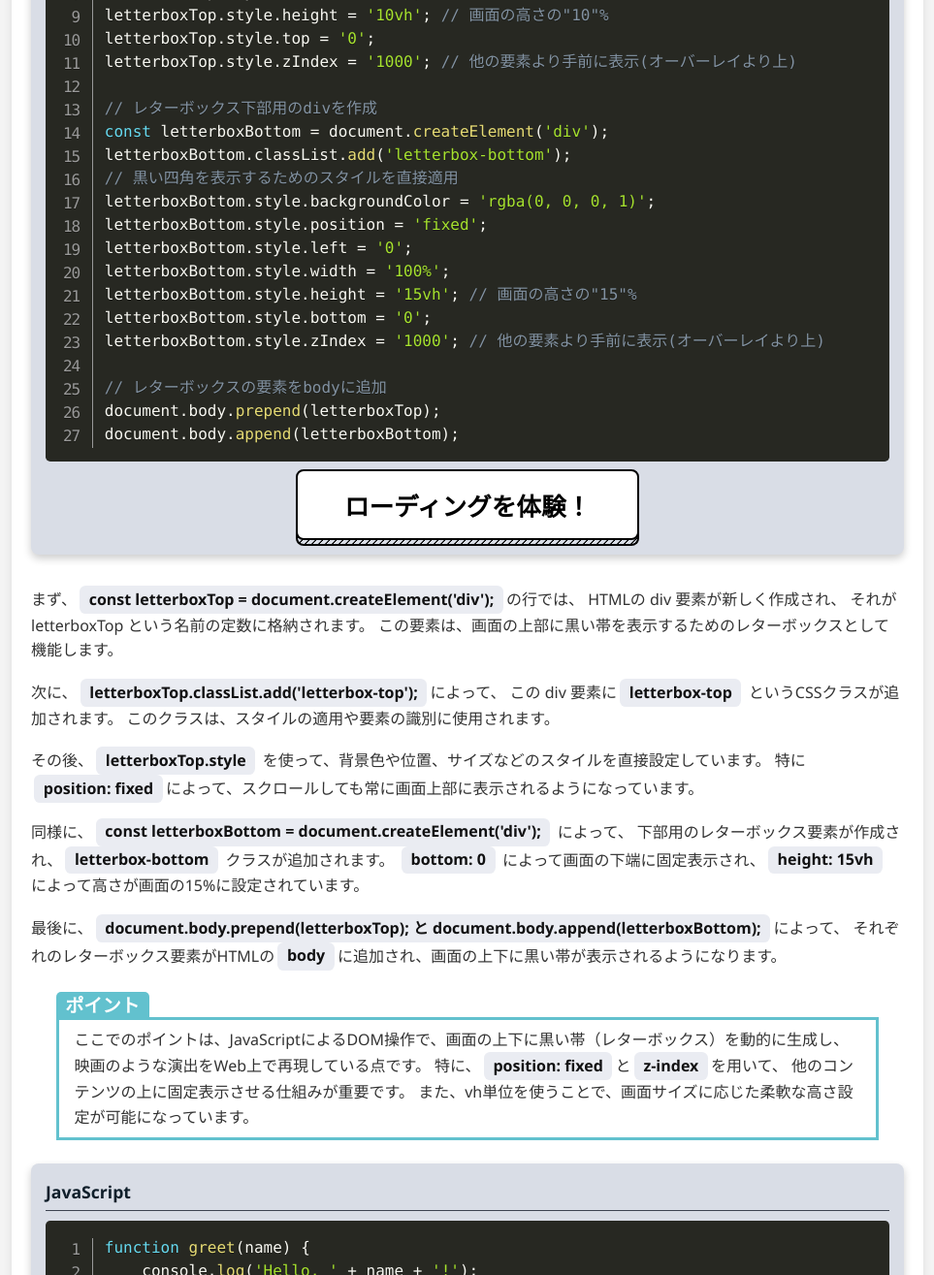
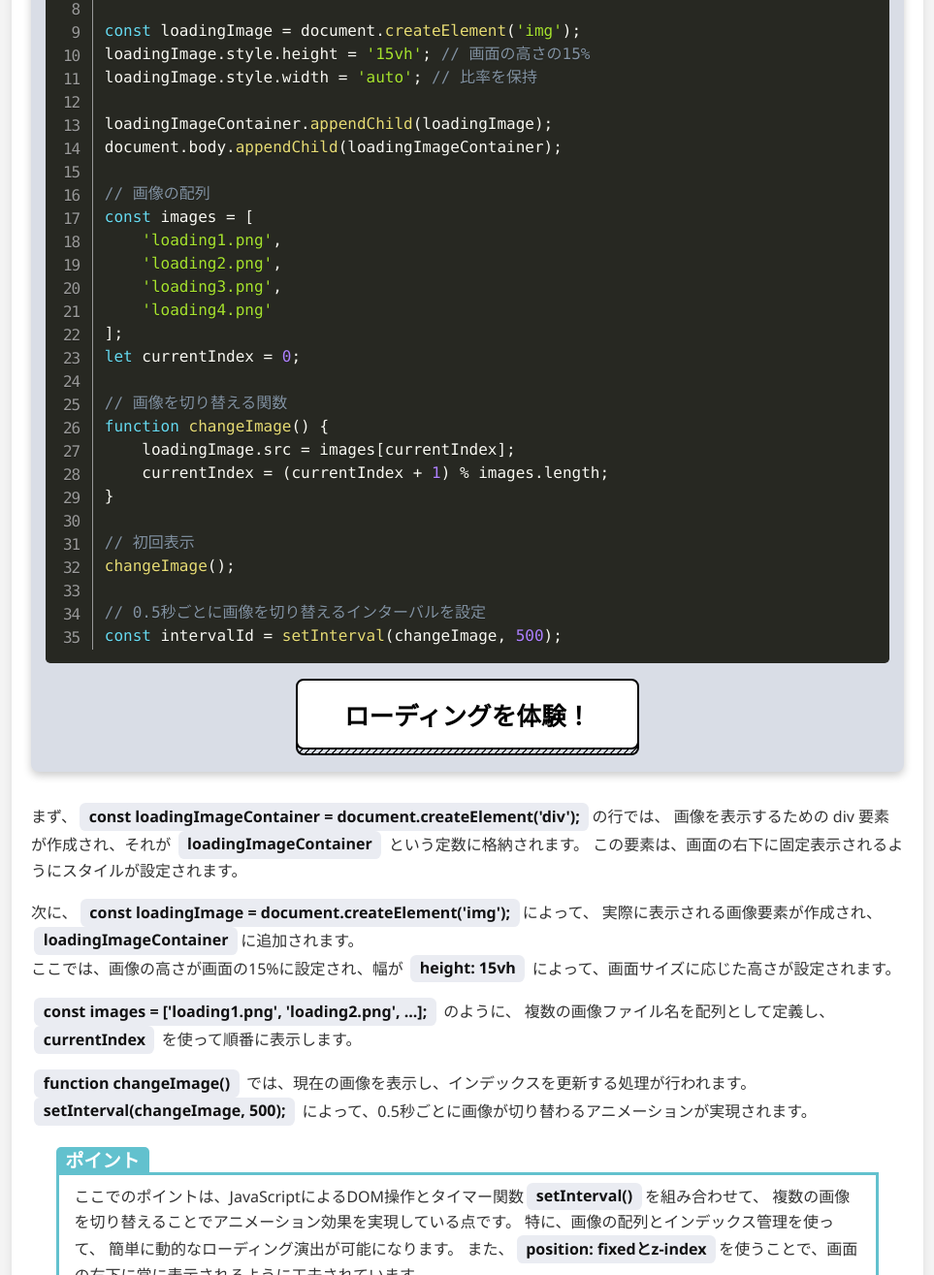
Before and after one commit to TainakaR/DOM_js, a plain HTML site: page index.html in a window 1280 px wide. Shown: the part 6046-7361 px from the top of the page at 97% size, without its empty margins (158-1121 px from the left). Drawn offline with nearby package versions, Linux system fonts and the light colour scheme; a small style sheet from the web is missing.

Commit message:
③の追加

```diff
--- a/index.html
+++ b/index.html
@@ -250,45 +250,54 @@ document.body.append(letterboxBottom);</code></pre>
         </div>
 
 
-        <h2 class="section-title">DOM操作：②レターボックスを追加しよう！</h2>
+        <h2 class="section-title">DOM操作：③ローディングアニメーションを追加しよう！</h2>
         <div class="text-content">
-            <p>映画のような演出をWebに取り入れてみましょう！
-            レターボックスとは、画面の上下に黒い帯を表示することで、映像にシネマティックな印象を与える手法です。
-            これをローディング画面に応用することで、ユーザーに「特別な体験が始まる」という期待感を演出できます。<br>
-            このセクションでは、JavaScriptを使って画面の上下に黒い帯（レターボックス）を動的に追加する方法を紹介します。
-            DOM操作によって、読み込み中の画面に映画のような雰囲気を加えることができます。</p>
+            <p>ローディング中の待ち時間を、ただの静止画ではなく動きのあるアニメーションで演出してみましょう。
+                このセクションでは、JavaScriptを使って複数の画像を切り替えることで、
+                アニメーションのような効果を実現する方法を紹介します。<br>
+                画像を一定間隔で切り替えることで、ユーザーに「処理が進行中である」という視覚的なフィードバックを与え、待ち時間のストレスを軽減できます。
+                また、画像の切り替えはsetInterval()を使って簡単に実装できるため、初心者にもおすすめのテクニックです。
+            </p>
 
             <div class="script">
-                <h3>letterbox.js</h3>
-                <pre class="line-numbers"><code class="language-javascript">// レターボックス上部用のdivを作成
-const letterboxTop = document.createElement('div');
-letterboxTop.classList.add('letterbox-top');
-// 黒い四角を表示するためのスタイルを直接適用
-letterboxTop.style.backgroundColor = 'rgba(0, 0, 0, 1)';
-letterboxTop.style.position = 'fixed';
-letterboxTop.style.left = '0';
-letterboxTop.style.width = '100%';
-letterboxTop.style.height = '10vh'; // 画面の高さの"10"%
-letterboxTop.style.top = '0';
-letterboxTop.style.zIndex = '1000'; // 他の要素より手前に表示(オーバーレイより上)
+                <h3>loading.js</h3>
+                <pre class="line-numbers"><code class="language-javascript">// 画像表示用のdivを作成
+const loadingImageContainer = document.createElement('div');
+loadingImageContainer.classList.add('loading-image-container');
+loadingImageContainer.style.position = 'fixed';
+loadingImageContainer.style.right = '0px'; // 右からの位置
+loadingImageContainer.style.bottom = '0px'; // 下からの位置
+loadingImageContainer.style.zIndex = '1001'; // レターボックスより手前に表示
 
-// レターボックス下部用のdivを作成
-const letterboxBottom = document.createElement('div');
-letterboxBottom.classList.add('letterbox-bottom');
-// 黒い四角を表示するためのスタイルを直接適用
-letterboxBottom.style.backgroundColor = 'rgba(0, 0, 0, 1)';
-letterboxBottom.style.position = 'fixed';
-letterboxBottom.style.left = '0';
-letterboxBottom.style.width = '100%';
-letterboxBottom.style.height = '15vh'; // 画面の高さの"15"%
-letterboxBottom.style.bottom = '0';
-letterboxBottom.style.zIndex = '1000'; // 他の要素より手前に表示(オーバーレイより上)
+const loadingImage = document.createElement('img');
+loadingImage.style.height = '15vh'; // 画面の高さの15%
+loadingImage.style.width = 'auto'; // 比率を保持
 
-// レターボックスの要素をbodyに追加
-document.body.prepend(letterboxTop);
-document.body.append(letterboxBottom);</code></pre>
+loadingImageContainer.appendChild(loadingImage);
+document.body.appendChild(loadingImageContainer);
 
-            <form id="push_demo_2">
+// 画像の配列
+const images = [
+    'loading1.png',
+    'loading2.png',
+    'loading3.png',
+    'loading4.png'
+];
+let currentIndex = 0;
+
+// 画像を切り替える関数
+function changeImage() {
+    loadingImage.src = images[currentIndex];
+    currentIndex = (currentIndex + 1) % images.length;
+}
+
+// 初回表示
+changeImage();
+
+// 0.5秒ごとに画像を切り替えるインターバルを設定
+const intervalId = setInterval(changeImage, 500);</code></pre>
+
+            <form id="push_demo_3">
                 <button type="submit" class="btn btn-border">
                     <span><strong>ローディングを体験！</strong></span>
                 </button>
@@ -296,65 +305,42 @@ document.body.append(letterboxBottom);</code></pre>
             </div>
 
             <p>
-                まず、<a>const letterboxTop = document.createElement('div'); </a>の行では、 HTMLの div 要素が新しく作成され、
-                それが letterboxTop という名前の定数に格納されます。
-                この要素は、画面の上部に黒い帯を表示するためのレターボックスとして機能します。
+                まず、<a>const loadingImageContainer = document.createElement('div'); </a>の行では、
+                画像を表示するための div 要素が作成され、それが <a>loadingImageContainer</a> という定数に格納されます。
+                この要素は、画面の右下に固定表示されるようにスタイルが設定されます。
             </p>
             <P>
-                次に、<a>letterboxTop.classList.add('letterbox-top'); </a>によって、 この
-                div 要素に<a>letterbox-top </a> というCSSクラスが追加されます。
-                このクラスは、スタイルの適用や要素の識別に使用されます。
+                次に、<a>const loadingImage = document.createElement('img'); </a>によって、
+                実際に表示される画像要素が作成され、<a>loadingImageContainer </a>に追加されます。 <br>
+                ここでは、画像の高さが画面の15%に設定され、幅が <a>height: 15vh</a> によって、画面サイズに応じた高さが設定されます。
             </P>
             <p>
-                その後、<a>letterboxTop.style</a> を使って、背景色や位置、サイズなどのスタイルを直接設定しています。
-                特に<a> position: fixed </a>によって、スクロールしても常に画面上部に表示されるようになっています。
+                <a>const images = ['loading1.png', 'loading2.png', ...];</a> のように、
+                複数の画像ファイル名を配列として定義し、<a>currentIndex</a> を使って順番に表示します。
             </p>
             <p>
-                同様に、<a>const letterboxBottom = document.createElement('div');</a> によって、 下部用のレターボックス要素が作成され、<a>letterbox-bottom</a> クラスが追加されます。
-                <a>bottom: 0</a> によって画面の下端に固定表示され、<a>height: 15vh</a> によって高さが画面の15%に設定されています。
+                <a>function changeImage()</a> では、現在の画像を表示し、インデックスを更新する処理が行われます。
+                <a>setInterval(changeImage, 500);</a> によって、0.5秒ごとに画像が切り替わるアニメーションが実現されます。
             </p>
-            <p>
-                最後に、<a>document.body.prepend(letterboxTop); と document.body.append(letterboxBottom); </a>によって、
-                それぞれのレターボックス要素がHTMLの<a> body </a>に追加され、画面の上下に黒い帯が表示されるようになります。
-            </p>
-
 
             <div class="box27">
                 <span class="box-title">ポイント</span>
-                <p>ここでのポイントは、JavaScriptによるDOM操作で、画面の上下に黒い帯（レターボックス）を動的に生成し、
-                    映画のような演出をWeb上で再現している点です。 特に、<a>position: fixed</a>と<a>z-index</a>を用いて、
-                    他のコンテンツの上に固定表示させる仕組みが重要です。
-                    また、vh単位を使うことで、画面サイズに応じた柔軟な高さ設定が可能になっています。
+                <p>
+                    ここでのポイントは、JavaScriptによるDOM操作とタイマー関数<a>setInterval()</a>を組み合わせて、
+                    複数の画像を切り替えることでアニメーション効果を実現している点です。 特に、画像の配列とインデックス管理を使って、
+                    簡単に動的なローディング演出が可能になります。
+                    また、<a>position: fixedとz-index</a>を使うことで、画面の右下に常に表示されるように工夫されています。
                 </p>
             </div>
 
         </div>
 
-        <div class="script">
-            <h3>JavaScript</h3>
-            <pre class="line-numbers"><code class="language-javascript">function greet(name) {
-    console.log('Hello, ' + name + '!');
-}
-// 関数を呼び出す
-greet('World');</code></pre>
-        </div>
-
-        <form id="push_demo_4">
-            <button type="submit" class="btn btn--cubic btn-orange-shadow"><strong>ロード開始！</strong></button>
-        </form>
-
-        <div class="box27">
-            <span class="box-title">ここにタイトル</span>
-            <p>ここに文章</p>
-        </div>
-    </main>
-
     <footer class="site-footer">
-        <p>&copy; 2025 JS Loading Animation Design. All rights reserved.</p>
+        <p>&copy; 作成時間：15時間</p>
     </footer>
 
     <script src="overlay.js"></script>
     <script src="letterbox.js"></script>
-    <script src="4.js"></script>
+    <script src="loading.js"></script>
 </body>
 </html>
--- a/4.js
+++ b/loading.js
@@ -1,7 +1,7 @@
 document.addEventListener("DOMContentLoaded", function () {
 
     // フォーム要素を取得
-    const searchForm = document.getElementById("push_demo_4");
+    const searchForm = document.getElementById("push_demo_3");
 
     if (searchForm) {
         // フォームのsubmitイベントを監視
@@ -91,10 +91,10 @@ document.addEventListener("DOMContentLoaded", function () {
                 letterboxBottom.remove(); // レターボックス下部を削除
                 whiteOverlay.remove(); // 白いスクリーンを削除
                 loadingImageContainer.remove(); // ローディング画像コンテナを削除
-                console.log("test.js: 5秒が経過し、要素が削除されました。");
+                console.log("loading.js: 5秒が経過し、要素が削除されました。");
             }, 5000);
         });
     } else {
-        console.log("4.js: 'searchForm' 要素が見つかりませんでした。");
+        console.log("loading.js: 'searchForm' 要素が見つかりませんでした。");
     }
 });
--- a/main.css
+++ b/main.css
@@ -245,14 +245,14 @@ code {
   display: flex; /* Flexboxコンテナにする */
   justify-content: center; /* 主軸（横方向）で子要素を中央に配置 */
   align-items: center; /* 交差軸（縦方向）で子要素を中央に配置（必要であれば） */
-  /* min-height: 100vh; */ /* 画面全体で中央に配置したい場合は、ビューポートの高さを使う */
+  padding: 0.5em 0; /* ボタンの上下に余白を持たせる */
 }
 
-#push_demo_4 {
+#push_demo_3 {
   display: flex; /* Flexboxコンテナにする */
   justify-content: center; /* 主軸（横方向）で子要素を中央に配置 */
   align-items: center; /* 交差軸（縦方向）で子要素を中央に配置（必要であれば） */
-  /* min-height: 100vh; */ /* 画面全体で中央に配置したい場合は、ビューポートの高さを使う */
+  padding: 0.5em 0; /* ボタンの上下に余白を持たせる */
 }
 
 /* コードブロックのコンテナ */
```
